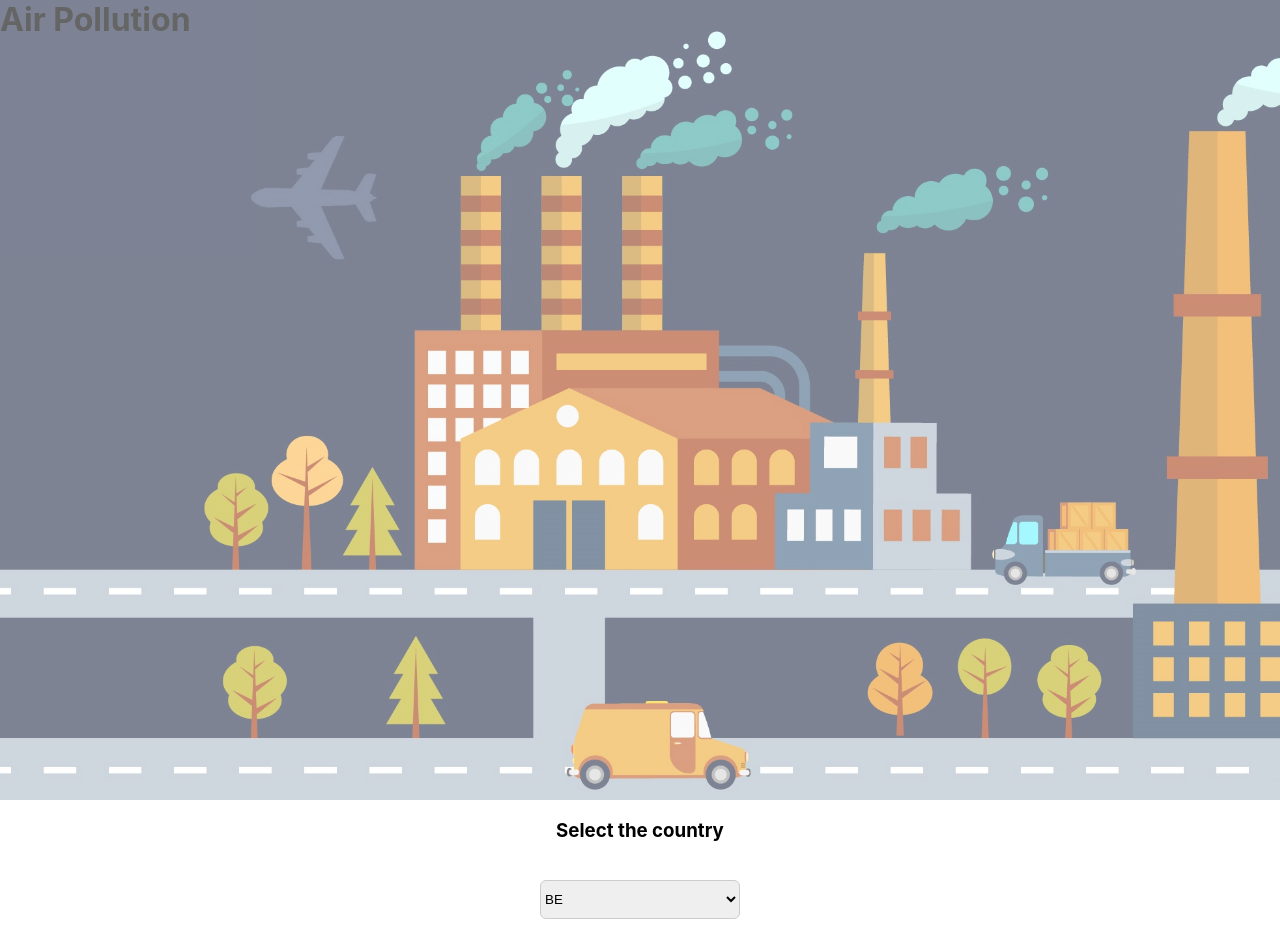
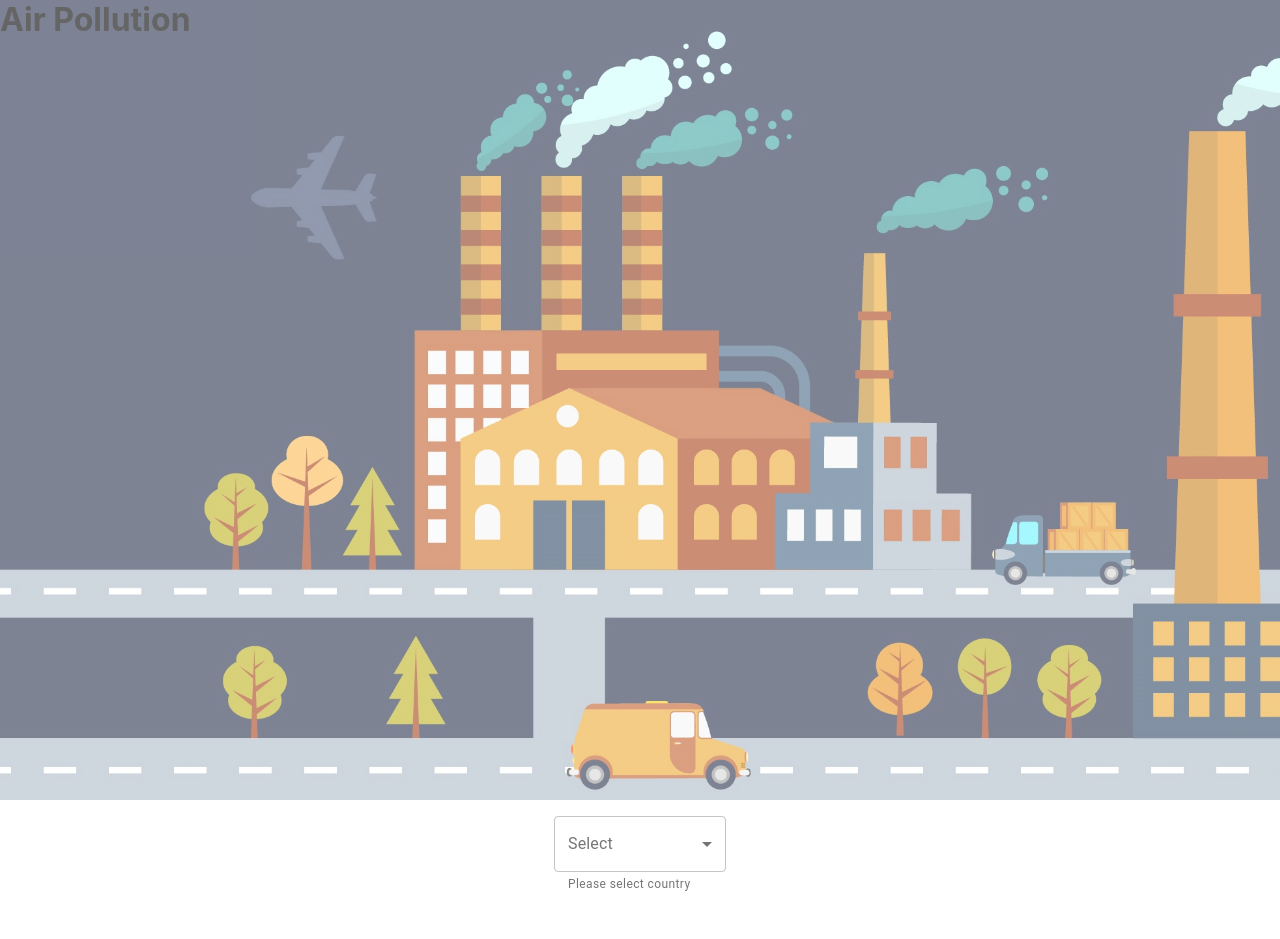
Before and after one commit to ewelina-slepko/10-most-polluted, a React (Create React App) app: page / in a window 1280 px wide. After the commit the page ends 903 px from the top, so only its background shows below. Built offline with nearby package versions, Linux system fonts and the light colour scheme.

Commit message:
Changed standard state for a hook

```diff
--- a/src/components/Dashboard.jsx
+++ b/src/components/Dashboard.jsx
@@ -1,22 +1,25 @@
 import React from 'react'
 import Header from './Header'
 import Info from './Info'
-import styles from '../styles/Dashboard.module.css'
+import { makeStyles } from '@material-ui/core/styles'
+import TextField from '@material-ui/core/TextField'
 
-class Dashboard extends React.Component {
-    state = {
+const Dashboard = () => {
+    const [values, setValues] = React.useState({
         cities: '',
         currentCountry: '',
-    }
-    getInfo = (shortcut) => {
+    });
+
+    const getInfo = (shortcut) => {
         fetch(`https://api.openaq.org/v1/measurements?country=${shortcut}&parameter=pm25&order_by=value&sort=desc&limit=10000`)
             .then(response => response.json())
-            .then(json => this.setState({ cities: json }));
+            .then(json => setValues({ cities: json }));
     }
-    sortCities = () => {
+
+    const sortCities = () => {
         let arr = []
-        this.state.cities &&
-            (arr = this.state.cities.results.map((info, i) => {
+        values.cities &&
+            (arr = values.cities.results.map((info, i) => {
                 return ({
                     'city': info.city, 'value': info.value, 'parameter': info.parameter
                 })
@@ -29,34 +32,163 @@ class Dashboard extends React.Component {
         );
         return filtered.splice(0, 10)
     }
-    onChange = (e) => {
-        e.preventDefault()
-        this.setState({
-            currentCountry: e.target.options[e.target.selectedIndex].text
-        })
-        this.getInfo(e.target.options[e.target.selectedIndex].text)
-    }
-    render() {
-        const countries = ['BE', 'BA', 'HR', 'CZ', 'FI', 'FR', 'GE',
-            'DE', 'HU', 'IE', 'IT', 'XK', 'LT', 'LU', 'MK', 'MT', 'NO', 'PL',
-            'PT', 'RS', 'SK', 'ES', 'CH', 'GB']
+
+    const handleChange = prop => event => {
+        setValues({ ...values, [prop]: event.target.value });
+        getInfo(event.target.value)
+    };
+
+    const classes = useStyles();
+    const countries = [
+        {
+            value: '',
+            label: '',
+        },
+        {
+            value: 'BE',
+            label: 'Belgium',
+        },
+        {
+            value: 'BA',
+            label: 'BA',
+        },
+        {
+            value: 'HR',
+            label: 'Croatia',
+        },
+        {
+            value: 'CZ',
+            label: 'Czechia',
+        },
+        {
+            value: 'FI',
+            label: 'FI',
+        },
+        {
+            value: 'FR',
+            label: 'France',
+        },
+        {
+            value: 'GE',
+            label: 'GE',
+        },
+        {
+            value: 'DE',
+            label: 'Germany',
+        },
+        {
+            value: 'HU',
+            label: 'Hungary',
+        },
+        {
+            value: 'IE',
+            label: 'Ireland',
+        },
+        {
+            value: 'IT',
+            label: 'Italy',
+        },
+        {
+            value: 'XK',
+            label: 'Kosowo',
+        },
+        {
+            value: 'LT',
+            label: 'Lithuania',
+        },
+        {
+            value: 'LU',
+            label: 'Luxembourg',
+        },
+        {
+            value: 'MK',
+            label: 'North Macedonia',
+        },
+        {
+            value: 'MT',
+            label: 'Malta',
+        },
+        {
+            value: 'NO',
+            label: 'Norway',
+        },
+        {
+            value: 'PL',
+            label: 'Poland',
+        },
+        {
+            value: 'PT',
+            label: 'PT',
+        },
+        {
+            value: 'RS',
+            label: 'Serbia',
+        },
+        {
+            value: 'SK',
+            label: 'Slovakia',
+        },
+        {
+            value: 'ES',
+            label: 'Spain',
+        },
+        {
+            value: 'CH',
+            label: 'CH',
+        },
+        {
+            value: 'GB',
+            label: 'Great Britain',
+        },
+    ]
     return (
         <>
             <Header />
-                <div className={styles.container}>
-                    <h3>Select the country</h3>
-                    <form>
-                        <select id="countrySelect" onChange={this.onChange} className={styles.select_style}>
-                            {countries.map((country) => {
-                                return <option value={country} key={country}>{country}</option>
-                            })}
-                        </select>
-                    </form>
-                    <Info cities={this.sortCities()} />
+            <div className={classes.container}>
+                <TextField
+                    id="outlined-select-currency-native"
+                    select
+                    label="Select"
+                    className={classes.textField}
+                    value={values.currency}
+                    onChange={handleChange('currentCountry')}
+                    SelectProps={{
+                        native: true,
+                        MenuProps: {
+                            className: classes.menu,
+                        },
+                    }}
+                    helperText="Please select country"
+                    margin="normal"
+                    variant="outlined"
+                >
+                    {countries.map(option => (
+                        <option key={option.value} value={option.value}>
+                            {option.label}
+                        </option>
+                    ))}
+                </TextField>
+                <Info cities={sortCities()} />
             </div>
         </>
     )
 }
-}
+
+const useStyles = makeStyles(theme => ({
+    container: {
+        textAlign: 'center'
+    },
+    textField: {
+        marginLeft: theme.spacing(1),
+        marginRight: theme.spacing(1),
+    },
+    dense: {
+        marginTop: theme.spacing(2),
+    },
+    menu: {
+        width: 200,
+    },
+}));
+
 
 export default Dashboard;
```
Lines whose indentation alone changed are shown as unchanged.
